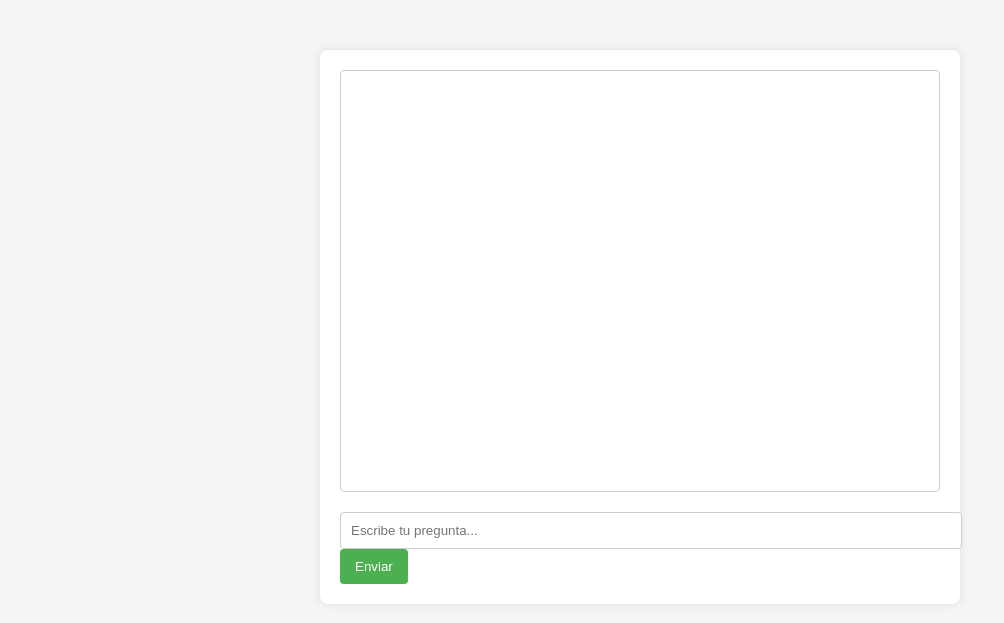
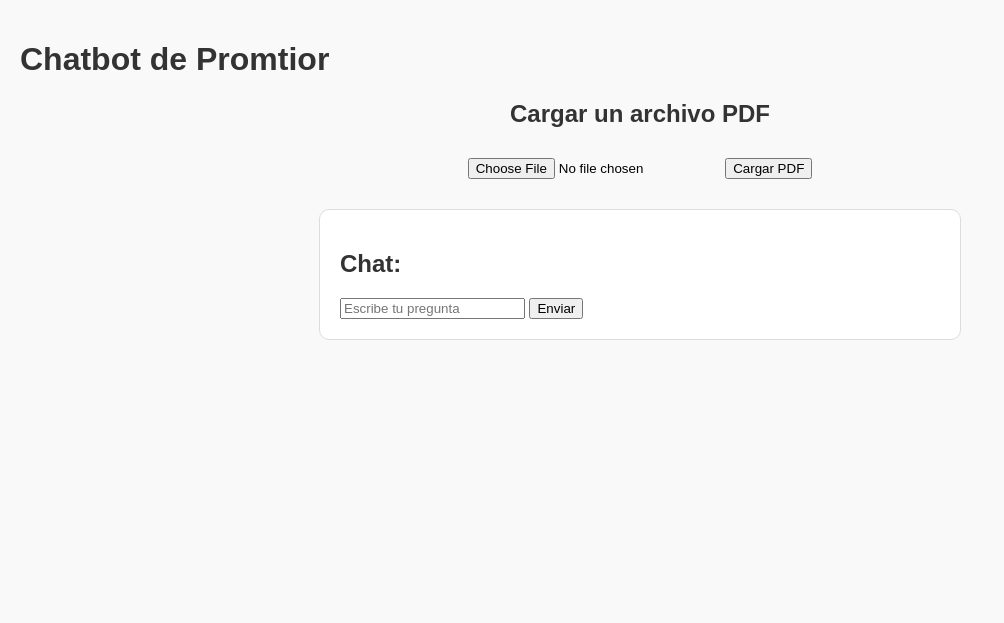
Before and after one commit to JoaquinRamirez98/promtior-rag-chatbot, a Flask app: page / in a window 1280 px wide. Shown: the top 623 px of the page, without its empty margins (0-1004 px from the left). Run offline with Flask 3, Linux system fonts and the light colour scheme.

Commit message:
chat web mejorado con lectura y carga de pdf

```diff
--- a/app.py
+++ b/app.py
@@ -1,21 +1,49 @@
 from flask import Flask, request, jsonify, render_template
-from chatbot import ask_question  # Importa la función ask_question
+from chatbot import ask_question, add_pdf_to_vectorstore
+import os
 
 app = Flask(__name__)
 
+# Variable global para iniciar la conversación
+chat_history = []
+
+# Ruta para cargar la interfaz principal
 @app.route("/")
 def home():
-    return render_template("index.html")  # Sirve el archivo HTML
+    return render_template("index.html")
 
-@app.route("/favicon.ico")
-def favicon():
-    return "", 204  # Responde con un código 204 (sin contenido) para evitar el error
+# Ruta para manejar la carga de archivos PDF
+@app.route("/upload-pdf", methods=["POST"])
+def upload_pdf():
+    if "pdf" not in request.files:
+        return jsonify({"message": "No se encontró ningún archivo PDF."}), 400
 
+    pdf_file = request.files["pdf"]
+    if pdf_file.filename == "":
+        return jsonify({"message": "El archivo PDF está vacío."}), 400
+
+    if not pdf_file.filename.endswith(".pdf"):
+        return jsonify({"message": "Por favor, sube un archivo PDF válido."}), 400
+
+    # Guardar el archivo temporalmente
+    file_path = os.path.join("uploads", pdf_file.filename)
+    os.makedirs("uploads", exist_ok=True)  # Crear la carpeta si no existe
+    pdf_file.save(file_path)
+
+    # Cargar el contenido del PDF y añadirlo al vectorstore
+    from utils import load_pdf_content  # Importar la función de carga
+    pdf_text = load_pdf_content(file_path)
+    if pdf_text:
+        add_pdf_to_vectorstore(pdf_text)
+        return jsonify({"message": "El archivo PDF se cargó y procesó correctamente."})
+    else:
+        return jsonify({"message": "No se pudo leer el contenido del archivo PDF."}), 500
+
+# Ruta para manejar preguntas al chatbot
 @app.route("/ask", methods=["POST"])
 def ask():
-    # Recibe la pregunta del usuario desde la solicitud POST
     user_question = request.json.get("question")
-    answer = ask_question(user_question)  # Llama a ask_question sin chat_history
+    answer = ask_question(user_question)
     return jsonify({"answer": answer})
 
 if __name__ == "__main__":
--- a/chatbot.py
+++ b/chatbot.py
@@ -2,13 +2,38 @@ from langchain_ollama.llms import OllamaLLM
 from langchain.chains import ConversationalRetrievalChain
 from langchain_ollama.embeddings import OllamaEmbeddings
 from utils import load_website_content, create_vectorstore, load_pdf_content
+from langchain.prompts import PromptTemplate
+from utils import load_pdf_content
+
+# Define un prompt base
+base_prompt = """
+Eres un asistente conversacional amigable e informado. Usa la información proporcionada en "context" para responder las preguntas del usuario.
+Si no encuentras información relevante en el "context", usa tu conocimiento general para ayudar de manera útil y cortés.
+
+Contexto: {context}
+
+Pregunta: {question}
+
+Respuesta:
+"""
+
+
 
 # Cargar y procesar el contenido del sitio web
 text = load_website_content('https://www.promtior.ai')  # Cambia la URL si es necesario
 embeddings = OllamaEmbeddings(model="llama3")
 vectorstore = create_vectorstore(text, embeddings_class=embeddings)
-llama_model = OllamaLLM(model="llama3")
-qa_chain = ConversationalRetrievalChain.from_llm(llama_model, vectorstore.as_retriever())
+llama_model = OllamaLLM(model="llama3", temperature=0.7)
+prompt_template = PromptTemplate(template=base_prompt, input_variables=["context", "question"])
+
+qa_chain = ConversationalRetrievalChain.from_llm(
+    llm=llama_model,
+    retriever=vectorstore.as_retriever(),
+    combine_docs_chain_kwargs={
+        "prompt": prompt_template,
+        "document_variable_name": "context",  # Define el nombre de la variable para los documentos
+    }
+)
 
 # Variable global para mantener el historial de chat
 chat_history = []
@@ -24,11 +49,22 @@ def ask_question(user_question):
     Esta función recibe una pregunta del usuario y devuelve la respuesta generada por el modelo.
     """
     global chat_history
-    result = qa_chain.invoke({"question": user_question, "chat_history": chat_history})
-    answer = result['answer']
-    chat_history = result['chat_history']  # Actualiza el historial de chat
+    try:
+        result = qa_chain.invoke({"question": user_question, "chat_history": chat_history})
+        answer = result.get("answer", "No estoy seguro de cómo responder eso.")
+        chat_history = result.get("chat_history", [])  # Actualiza el historial de chat
 
-    return answer
+        # Respuesta por defecto si no hay información relevante
+        if "No relevant context found" in answer or not answer.strip():
+            answer = (
+                "No tengo una respuesta exacta para eso, pero estoy aquí para ayudarte. "
+                "¿Quieres preguntar algo más o saber sobre Promtior?"
+            )
+
+        return answer
+    except Exception as e:
+        return f"Lo siento, ocurrió un error: {str(e)}"
+
 
 def start_interactive_chat():
     """Función para la interacción en la terminal."""
@@ -49,9 +85,11 @@ if __name__ == "__main__":
     pdf_text = load_pdf_content(pdf_path)  # Cargar el contenido del PDF
 
     if pdf_text:
-        add_pdf_to_vectorstore(pdf_text)  # Agregar el contenido del PDF al vectorstore
+        print("Contenido cargado del PDF:")
+        print(pdf_text[:1000])  # Muestra los primeros 1000 caracteres para verificar
+        add_pdf_to_vectorstore(pdf_text)  # Agrega el contenido al vectorstore
     else:
-        print("No se cargó el contenido del PDF o el archivo no se encontró.")
+        print("No se pudo cargar el contenido del PDF.")
 
     start_interactive_chat()  # Ejecutar el chatbot en modo interactivo si se ejecuta el archivo
 
--- a/templates/index.html
+++ b/templates/index.html
@@ -8,105 +8,113 @@
         body {
             font-family: Arial, sans-serif;
             margin: 0;
-            padding: 0;
-            background-color: #f5f5f5;
+            padding: 20px;
+            background-color: #f9f9f9;
         }
-        .chat-container {
+        h1, h2 {
+            color: #333;
+        }
+        #chat-container {
+            border: 1px solid #ddd;
+            border-radius: 10px;
+            padding: 20px;
+            background-color: #fff;
             max-width: 600px;
-            margin: 50px auto;
-            background-color: #fff;
-            padding: 20px;
-            border-radius: 8px;
-            box-shadow: 0 0 10px rgba(0, 0, 0, 0.1);
-        }
-        .chat-box {
-            height: 400px;
-            overflow-y: scroll;
-            border: 1px solid #ccc;
-            padding: 10px;
-            border-radius: 4px;
-            margin-bottom: 20px;
-        }
-        .input-box {
-            width: 100%;
-            padding: 10px;
-            border: 1px solid #ccc;
-            border-radius: 4px;
-        }
-        .button {
-            padding: 10px 15px;
-            background-color: #4CAF50;
-            color: white;
-            border: none;
-            cursor: pointer;
-            border-radius: 4px;
-        }
-        .button:hover {
-            background-color: #45a049;
+            margin: 0 auto 20px auto;
         }
         .message {
             margin: 10px 0;
         }
-        .bot-message {
-            color: #4CAF50;
+        .message.user {
+            text-align: right;
+            color: #007bff;
         }
-        .user-message {
+        .message.bot {
+            text-align: left;
             color: #555;
+        }
+        #upload-container {
+            max-width: 600px;
+            margin: 0 auto 20px auto;
+            text-align: center;
+        }
+        #upload-container input, #upload-container button {
+            margin: 10px 0;
         }
     </style>
 </head>
 <body>
+    <h1>Chatbot de Promtior</h1>
 
-    <div class="chat-container">
-        <div class="chat-box" id="chat-box"></div>
-        <input type="text" id="user-message" class="input-box" placeholder="Escribe tu pregunta...">
-        <button class="button" onclick="sendMessage()">Enviar</button>
+    <div id="upload-container">
+        <h2>Cargar un archivo PDF</h2>
+        <form id="pdf-upload-form" enctype="multipart/form-data">
+            <input type="file" id="pdf-file" name="pdf-file" accept=".pdf">
+            <button type="submit">Cargar PDF</button>
+        </form>
+    </div>
+
+    <div id="chat-container">
+        <h2>Chat:</h2>
+        <div id="chat-history"></div>
+        <form id="chat-form">
+            <input type="text" id="user-question" placeholder="Escribe tu pregunta" required>
+            <button type="submit">Enviar</button>
+        </form>
     </div>
 
     <script>
-        function appendMessage(message, sender) {
-            const chatBox = document.getElementById("chat-box");
-            const messageDiv = document.createElement("div");
-            messageDiv.classList.add("message");
-            messageDiv.classList.add(sender);
-            messageDiv.textContent = message;
-            chatBox.appendChild(messageDiv);
-            chatBox.scrollTop = chatBox.scrollHeight;  // Scroll down to show the latest message
-        }
+        const chatHistory = document.getElementById("chat-history");
 
-        function sendMessage() {
-            const userMessage = document.getElementById("user-message").value;
-            if (userMessage.trim() === "") return;
+        // Manejo de la carga del PDF
+        document.getElementById("pdf-upload-form").addEventListener("submit", async (e) => {
+            e.preventDefault();
+            const formData = new FormData();
+            const fileInput = document.getElementById("pdf-file");
+            formData.append("pdf", fileInput.files[0]);
 
-            appendMessage(userMessage, "user-message");  // Mostrar mensaje del usuario
+            const response = await fetch("/upload-pdf", {
+                method: "POST",
+                body: formData
+            });
 
-            document.getElementById("user-message").value = "";  // Limpiar campo de texto
+            const result = await response.json();
+            alert(result.message);
+        });
 
-            // Enviar la pregunta al servidor (Flask)
-            fetch("/ask", {
+        // Manejo de preguntas al chatbot
+        document.getElementById("chat-form").addEventListener("submit", async (e) => {
+            e.preventDefault();
+            const userQuestion = document.getElementById("user-question").value;
+
+            // Añadir el mensaje del usuario al historial
+            const userMessage = document.createElement("div");
+            userMessage.classList.add("message", "user");
+            userMessage.textContent = `Tú: ${userQuestion}`;
+            chatHistory.appendChild(userMessage);
+
+            const response = await fetch("/ask", {
                 method: "POST",
                 headers: {
                     "Content-Type": "application/json"
                 },
-                body: JSON.stringify({ "question": userMessage })
-            })
-            .then(response => response.json())
-            .then(data => {
-                const botAnswer = data.answer;
-                appendMessage(botAnswer, "bot-message");  // Mostrar respuesta del chatbot
-            })
-            .catch(error => {
-                appendMessage("Lo siento, ocurrió un error. Intenta de nuevo.", "bot-message");
+                body: JSON.stringify({ question: userQuestion })
             });
-        }
 
-        // Permite enviar la pregunta al presionar "Enter"
-        document.getElementById("user-message").addEventListener("keydown", function(event) {
-            if (event.key === "Enter") {
-                sendMessage();
-            }
+            const result = await response.json();
+
+            // Añadir la respuesta del bot al historial
+            const botMessage = document.createElement("div");
+            botMessage.classList.add("message", "bot");
+            botMessage.textContent = `Bot: ${result.answer}`;
+            chatHistory.appendChild(botMessage);
+
+            // Limpiar el input
+            document.getElementById("user-question").value = "";
+
+            // Desplazarse automáticamente al final del historial
+            chatHistory.scrollTop = chatHistory.scrollHeight;
         });
     </script>
-
 </body>
 </html>
```
Also changed, not shown: utils.py (+12 -16 lines), 1 other file.
